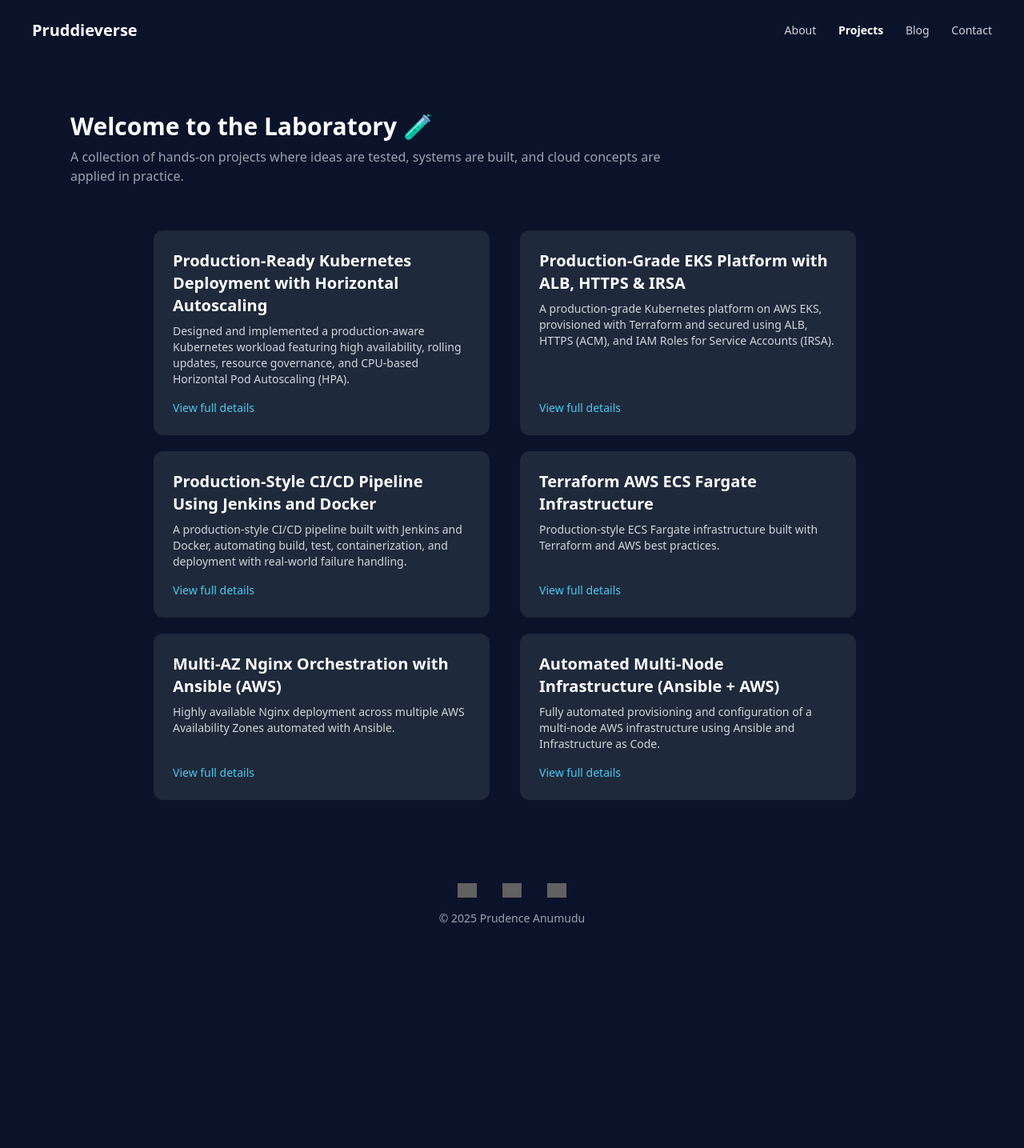
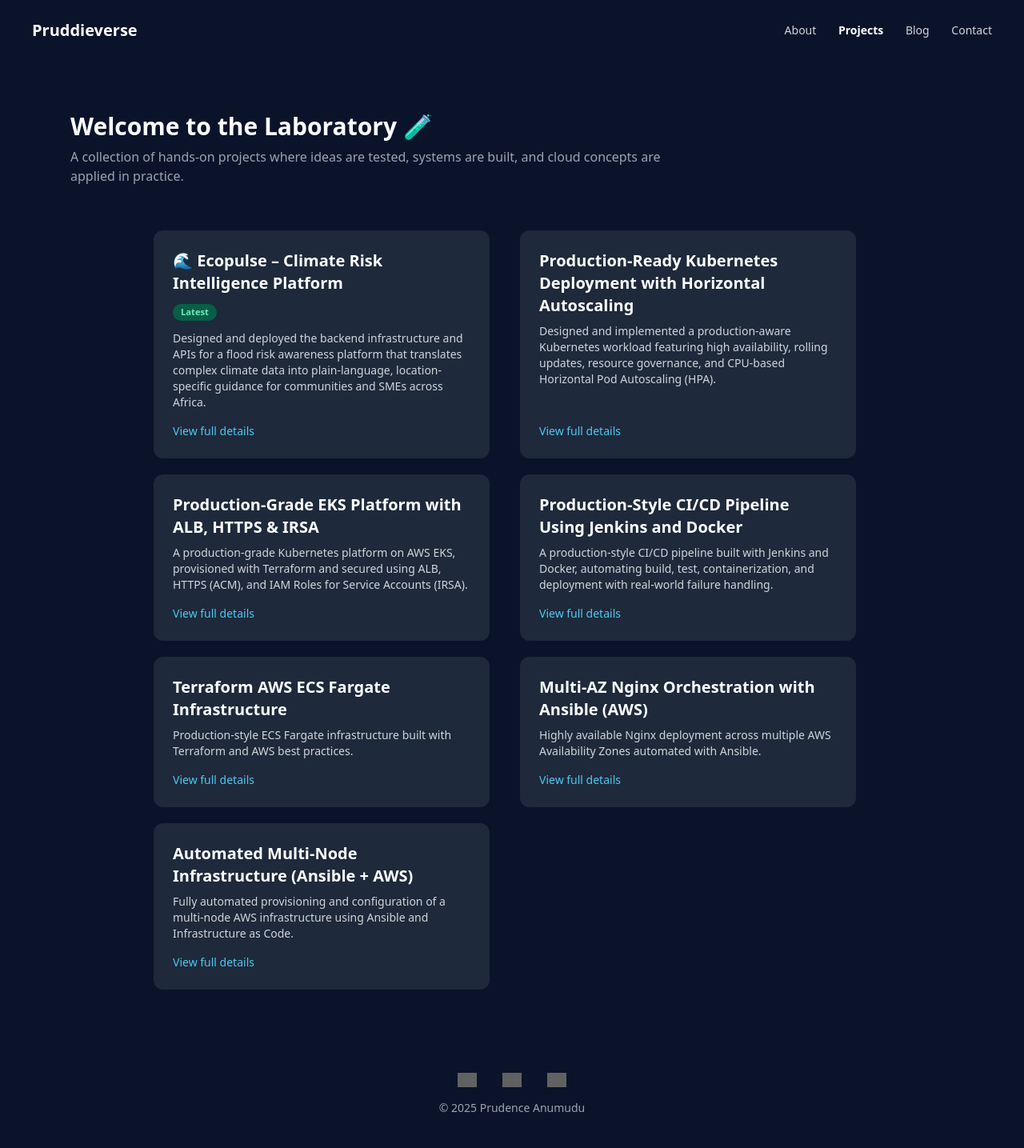
Before and after one commit to Cwendee/Cwendee.github.io, a Jekyll site: the page projects.html, which Jekyll copies as it is, in a window 1280 px wide. Shown: the whole page at 80% size. Built offline with Jekyll 4.4.1, drawn with Linux system fonts in a browser that asks for light colours; nearby versions of some CDN libraries; before the commit the page ends 1198 px from its top, so only the background shows below that; grey boxes are pictures that could not be loaded.

Commit message:
new project card for the latest project

```diff
--- a/projects.html
+++ b/projects.html
@@ -37,6 +37,14 @@
     .cta:hover span {
       opacity: 1;
     }
+    .latest-badge {
+      background: #065f46;
+      color: #6ee7b7;
+      padding: 2px 10px;
+      border-radius: 999px;
+      font-size: 0.7rem;
+      font-weight: 600;
+    }
   </style>
 </head>
 
@@ -69,6 +77,26 @@
 <section class="grid sm:grid-cols-2 gap-5 max-w-4xl mx-auto">
 
   <!-- LATEST -->
+  <div class="project-card bg-slate-800 rounded-xl p-6 flex flex-col justify-between w-full">
+    <div>
+      <div class="flex items-center gap-2 mb-2">
+        <h2 class="text-xl font-semibold text-white">
+          🌊 Ecopulse – Climate Risk Intelligence Platform
+        </h2>
+      </div>
+      <span class="latest-badge inline-block mb-3">Latest</span>
+      <p class="text-gray-300 text-sm">
+        Designed and deployed the backend infrastructure and APIs for a flood risk
+        awareness platform that translates complex climate data into plain-language,
+        location-specific guidance for communities and SMEs across Africa.
+      </p>
+    </div>
+    <a href="projects/ecopulse.html" class="cta text-glow text-sm mt-4 inline-flex items-center gap-1">
+      View full details <span>👉🏽</span>
+    </a>
+  </div>
+
+  <!-- NEXT -->
   <div class="project-card bg-slate-800 rounded-xl p-6 flex flex-col justify-between w-full">
     <div>
       <h2 class="text-xl font-semibold text-white mb-2">
```
